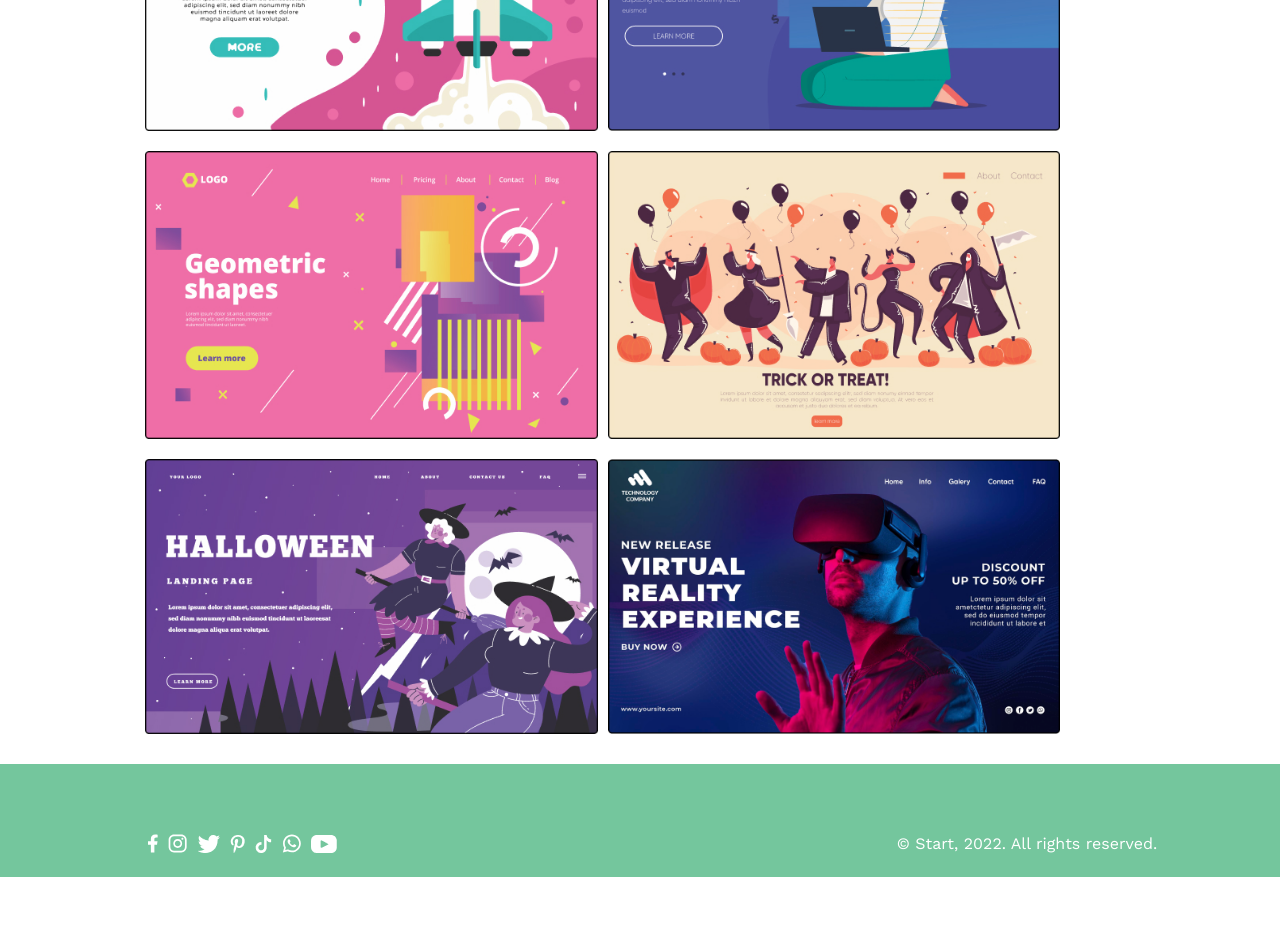
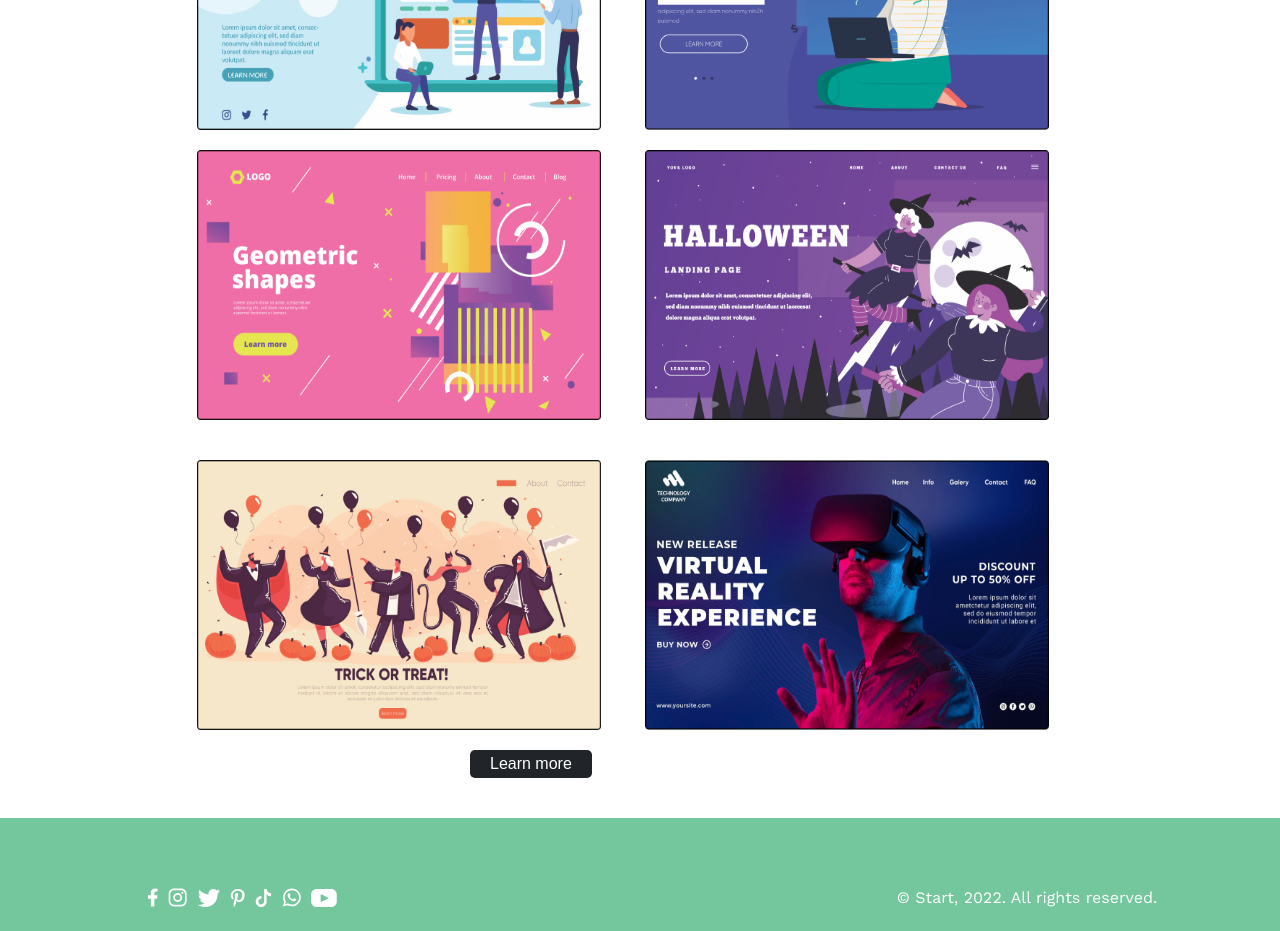
Before and after one commit to samirayahayaibrahim/Start-up, a React (Create React App) app: page /Portfolio in a window 1280 px wide. Shown: the part 720-1651 px from the top of the page. Before the commit the page ends 1597 px from the top, so only its background shows below. Built offline with nearby package versions, Linux system fonts and the light colour scheme.

Commit message:
updated the styling of the pages

```diff
--- a/src/App.js
+++ b/src/App.js
@@ -2,7 +2,6 @@ import './App.css';
 import Home from './Components/Home';
 import Navigation from './Components/Navigation';
 import Portfolio from './Components/Portfolio';
-import Hamburger from "./Components/Hamburger";
 import Footer from "./Components/Footer";
 import Contact from "./Components/contact";
 import Service from "./Components/Service";
--- a/src/Components/Home.js
+++ b/src/Components/Home.js
@@ -44,11 +44,13 @@ const HomeComponent = () => {
                 <p className='partner-description'>{partnerDescription}</p>
             </div>
             <div className='media'>
+                <div className='mediaContainer' id='mediaContainer'>
                 <img src={google} className='media-pic' alt=''/>
                 <img src={microsoft} className='media-pic' alt=''/>
                 <img src={airbnb} className='media-pic' alt=''/>
                 <img src={facebook} className='media-pic' alt=''/>
                 <img src={spotify} className='media-pic' alt=''/>
+                </div>
                 <div className='mybtn'><button className='learn'>Learn More</button></div>
 
             </div>
--- a/src/Components/Portfolio.js
+++ b/src/Components/Portfolio.js
@@ -20,7 +20,7 @@ const PortfolioComponent = () => {
             <p className='subheader'>Portfolio</p>
             <p className='portfolio-description'>Lorem ipsum, dolor sit amet consectetur
             adipisicing elit.</p>
-            </div>
+        </div>
             <div className='portfolio-pic'>
                 <div className='portcard'>
                     <img src={portpic1} className="portpic" alt=''/>
@@ -38,7 +38,9 @@ const PortfolioComponent = () => {
                     <img src={portpic7} className="portpic" alt=''/>
                     <img src={portpic8} className="portpic " alt=''/>
                 </div>
-
+            </div>
+            <div className='view'>
+                <button className='learnmore'>Learn more</button>
             </div>
             </div>
         </div>
--- a/src/Components/contact.js
+++ b/src/Components/contact.js
@@ -7,6 +7,8 @@ const useContact = () => {
         email: "",
         Message: ""
     });
+
+    const [showPopup, setShowPopup] = useState(false);
 
     const handleChange = (e) => {
         const { name, value } = e.target;
@@ -18,6 +20,7 @@ const useContact = () => {
     const handleSubmit = (e) => {
         e.preventDefault();
         alert(`Username: ${formValues.username}, email: ${formValues.email}, message: ${formValues.message}`);
+        setShowPopup(true);
     };
 
     return (
@@ -26,7 +29,7 @@ const useContact = () => {
             <p className="contactdescription">Lorem ipsum, dolor sit amet consectetur
             adipisicing elit.</p>
 
-            <div className="form">
+            <form className="form"  onSubmit={handleSubmit}>
                 <div className='fill'>
                 <p>Name</p>
                 <input type="text" name="username" value={formValues.username} onChange={handleChange} placeholder="" className='text'/>
@@ -36,7 +39,7 @@ const useContact = () => {
                 <input type="text" name="message" value={formValues.message} onChange={handleChange} placeholder="" className='message'/><br/>
                 <button type="submit" className='submit'>Submit</button>
                 </div>
-                <div style={{ width: "100%", height: "400px" }}>
+                <form style={{ width: "100%", height: "400px" }}>
                     <iframe
                     className="map"
                     title="Google Maps"
@@ -46,9 +49,9 @@ const useContact = () => {
                     allowFullScreen
                     referrerPolicy="no-referrer-when-downgrade"
                     src="https://www.google.com/maps/embed?pb=!1m18!1m12!1m3!1d126898.75007882051!2d8.469916872274857!3d12.002179442118998!2m3!1f0!2f0!3f0!3m2!1i1024!2i768!4f13.1!3m3!1m2!1s0x11ae816f1a4507eb%3A0xf09b5f11f9b51ddf!2sKano%2C%20Nigeria!5e0!3m2!1sen!2sng!4v1707290972301!5m2!1sen!2sng"></iframe>
-                </div>
+                </form>
 
-            </div>
+            </form>
             </div>
     );
 }
--- a/src/Components/homestyle.css
+++ b/src/Components/homestyle.css
@@ -67,11 +67,9 @@
     margin-bottom: 50px;
 }
 .media-pic{
-    padding-left: 20px;
-    padding-right: 0px;
     justify-content: center;
-    height: 40px;
-    margin-left: 50px;
+    height: 35px;
+    margin-left: 65px;
 
 }
 .learn{
@@ -215,6 +213,13 @@ margin-top: 50px;
     overflow-x: hidden;
 }
 
+
+@media screen and (min-width:400px){
+    .media-pic{
+        padding-left: 70px;
+    }
+}
+
 @media screen and (min-width:500px){
 .links{
     display: flex;
@@ -248,7 +253,15 @@ li{
     flex-direction: row;
     gap: 20px;
 }
+
+    .cardss{
+        display: grid;
+        grid-template-columns: repeat(2, 1fr);
+        gap: 5px;
+    }
+
 }
+
 @media screen and (min-width:800px){
     .burgers{
         display: block;
@@ -270,9 +283,6 @@ li{
     margin-top: 20px;
 }
 
-}
-
-@media screen and (min-width:800px){
     .welcome{
         padding: 20px 50px 50px 50px;
     }
@@ -381,15 +391,6 @@ li{
     }
 
 }
-@media screen and (min-width:500px){
-
-    .cardss{
-        display: grid;
-        grid-template-columns: repeat(2, 1fr);
-        gap: 5px;
-    }
-
-}
 @media screen and (min-width:1000px) {
     .group{
         padding-left: 90px;
@@ -432,4 +433,12 @@ li{
         justify-content: center;
 }
 
+.media-pic{
+    justify-content: center;
+    height: 30px;
+    margin-left: 50px;
+    margin-left: -20px;
+
 }
+
+}
--- a/src/Components/portfoliostyle.css
+++ b/src/Components/portfoliostyle.css
@@ -2,7 +2,7 @@
     padding:20px 20px 20px 20px;
 }
 .port{
-    padding:20px 40px 20px 40px;
+    padding:20px 0px 20px 0px;
     background-color: white;
 }
 h3{
@@ -20,34 +20,94 @@ h3{
     font-size: 16px;
 }
 .portcard{
-    padding: 10px;
-    display: flex;
-    flex-direction: column;
+    display: grid;
     gap: 10px;
+    justify-items: center;
+    margin-left: 40px;
 }
 .portfolio-pic{
-        display: flex;
-        flex-direction: column;
+        display: grid;
+        justify-items: center;
+        width: 70%;
 }
-
-
-@media screen and (min-width:600px){
-.portfolio-pic{
-    display: flex;
-    padding-left: 95px;
+.view{
+    align-self: center;
+    margin-left: 120px;
 }
 
 .portpic{
-    width: 85%;
+    width: 100%;
+    margin-left: 80px;
+    margin-top: 20px;
+}
+@media screen and (min-width:400px){
+.view{
+    margin-left: 150px;
+}
+}
+
+@media screen and (min-width:650px){
+    .portfolio-pic{
+        display: grid;
+        grid-template-columns: repeat(2, 1fr);
+    }
+
+.portpic{
+    width: 100%;
+    height: 220px;
 }
 
 .portcard{
-    display: flex;
-    flex-direction: row;
-    width:50%;
+    display: grid;
+    width:90%;
+    gap: 20px;
+    align-content: center;
+    margin-left: 150px;
+}
+.view{
+    margin-left: 320px;
+}
+
+.mybtn{
+    justify-content: center;
+    overflow-x: hidden;
+}
+}
+
+@media screen and (min-width:1000px){
+.portfolio-pic{
+    display: grid;
+    grid-template-columns: repeat(2, 1fr);
+}
+
+.portpic{
+    width: 100%;
+    height: 270px;
+    margin-left: 200px;
+}
+
+.portcard{
+    display: grid;
+    width:90%;
 }
 
 .portfolio-description{
     font-size: 20px;
 }
+
+.view{
+    align-self: center;
+    margin-left: 470px;
 }
+}
+@media screen and (min-width:1300px){
+
+.portpic{
+    width: 100%;
+    height: 270px;
+    margin-left: 300px;
+}
+.view{
+    margin-left: 680px;
+}
+}
--- a/src/Components/servicestyle.css
+++ b/src/Components/servicestyle.css
@@ -16,6 +16,7 @@
     justify-content: center;
     margin-left: 50px;
     margin-right: 50px;
+    margin-bottom: 20px;
 }
 .cards{
     gap: 50px;
```
